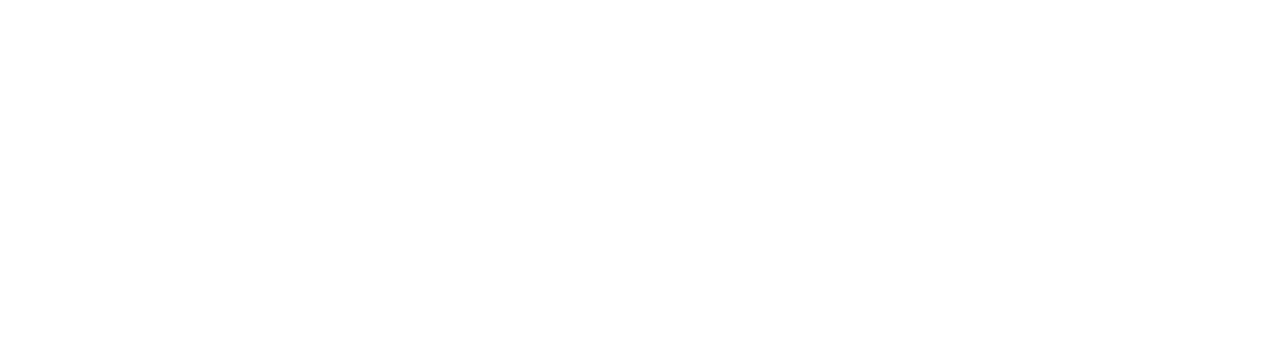
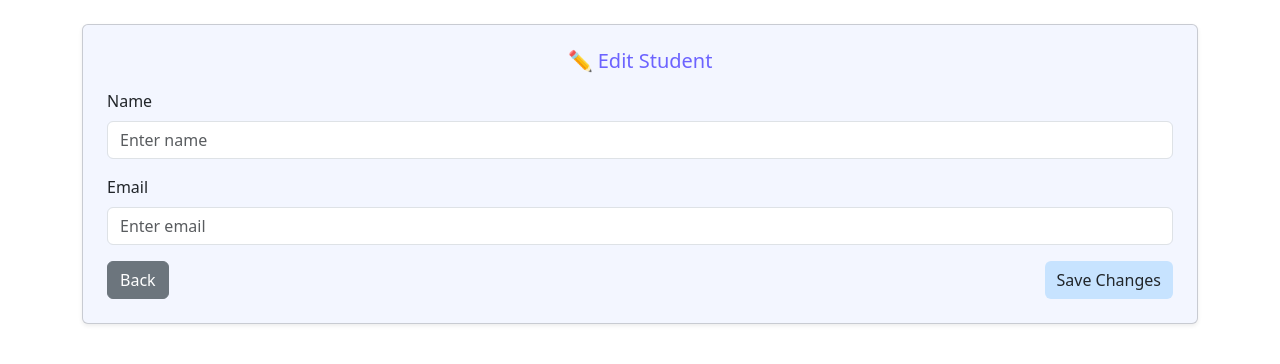
Before and after one commit to Githsara99/Personal-Task-and-Time-Tracker-Application, a React app in the folder frontend/: page /edit/1 in a window 1280 px wide. Before the commit this address had no page. Shown: the top 364 px of the page. Built offline with nearby package versions, Linux system fonts and the light colour scheme; no server answers; the HTML template or start-up script is replaced by a standard one.

Commit message:
completed edit and delete functions

```diff
--- a/frontend/src/App.jsx
+++ b/frontend/src/App.jsx
@@ -3,6 +3,7 @@ import {BrowserRouter, Routes, Route} from "react-router-dom"
 import Home from "./Components/Home"
 import Create from "./Components/Create"
 import Read from "./Components/Read"
+import Edit from "./Components/Edit"
 import 'bootstrap/dist/css/bootstrap.min.css'
 
 function App() {
@@ -12,6 +13,7 @@ function App() {
         <Route path='/' element={<Home />} />
         <Route path='/create' element={<Create />} />
         <Route path='/read/:id' element={<Read />} />
+        <Route path='/edit/:id' element={<Edit />} />
       </Routes>
     </BrowserRouter>
   )
--- /dev/null
+++ b/frontend/src/Components/Edit.jsx
@@ -0,0 +1,86 @@
+import React, {useEffect, useState} from "react";
+import { Link, useParams, useNavigate } from "react-router-dom";
+import axios from "axios";
+
+function Edit() {
+
+    const { id } = useParams();
+    const navigate = useNavigate();
+     const [values, setValues] = useState({
+        Name: '',
+        Email: ''
+    })
+  //  const [student, setStudent] = useState([])
+    useEffect(() => {
+        axios.get(`http://localhost:8081/read/` + id)
+        .then(res => {
+            console.log(res)
+            setValues({
+                Name: res.data[0].Name,
+                Email: res.data[0].Email
+            });
+        })
+        .catch(err => console.log(err));
+    }, [id])
+
+   const handleUpdate = (e) => {
+    e.preventDefault();
+    axios.put(`http://localhost:8081/edit/` + id, values)
+    .then(res => {
+        console.log(res);
+        navigate('/');
+        })
+    .catch(err => console.log(err));
+    }
+
+    return(
+        <div className="container mt-4">
+      <div className="card shadow-sm p-4" style={{ backgroundColor: "#f3f6ff" }}>
+        <h5 className="text-center mb-3" style={{ color: "#6c63ff" }}>
+          ✏️ Edit Student
+        </h5>
+
+        <form onSubmit = {handleUpdate}>
+          <div className="mb-3">
+            <label className="form-label">Name</label>
+            <input
+              type="text"
+              name="Name"
+              value={values.Name}
+              onChange={e => setValues({ ...values, Name: e.target.value })}
+              className="form-control"
+              placeholder="Enter name"
+            />
+          </div>
+
+          <div className="mb-3">
+            <label className="form-label">Email</label>
+            <input
+              type="email"
+              name="Email"
+              value={values.Email}
+              onChange={e => setValues({ ...values, Email: e.target.value })}
+              className="form-control"
+              placeholder="Enter email"
+            />
+          </div>
+
+          <div className="d-flex justify-content-between">
+            <Link to="/" className="btn btn-secondary">
+            Back
+          </Link>
+            <button
+              type="submit"
+              className="btn"
+              style={{ backgroundColor: "#c7e3ff", border: "none" }}
+            >
+              Save Changes
+            </button>
+          </div>
+        </form>
+      </div>
+    </div>
+    )
+}
+
+export default Edit
--- a/frontend/src/Components/Home.jsx
+++ b/frontend/src/Components/Home.jsx
@@ -42,6 +42,14 @@ function Home() {
       </div>
     )
 
+  const handleDelete = (id) => {
+    axios.delete(`http://localhost:8081/delete/` + id)
+      .then(res => {
+        location.reload();
+      })
+      .catch(err => console.log(err));
+  }
+
   return (
     <div className="container mt-4">
 
@@ -83,12 +91,12 @@ function Home() {
                         ✏️ Read
                       </Link>
 
-                      <button className="btn btn-sm me-2"
+                      <Link to={`/edit/${student.ID}`} className="btn btn-sm me-2"
                         style={{ backgroundColor: "#c7e3ff", border: "none" }}>
                         ✏️ Update
-                      </button>
+                      </Link>
 
-                      <button className="btn btn-sm"
+                      <button onClick={() => handleDelete(student.ID)} className="btn btn-sm"
                         style={{ backgroundColor: "#ffd6e6", border: "none" }}>
                         🗑 Delete
                       </button>
```
Also changed, not shown: 1 other file (tests, documents, lock files or other folders).
